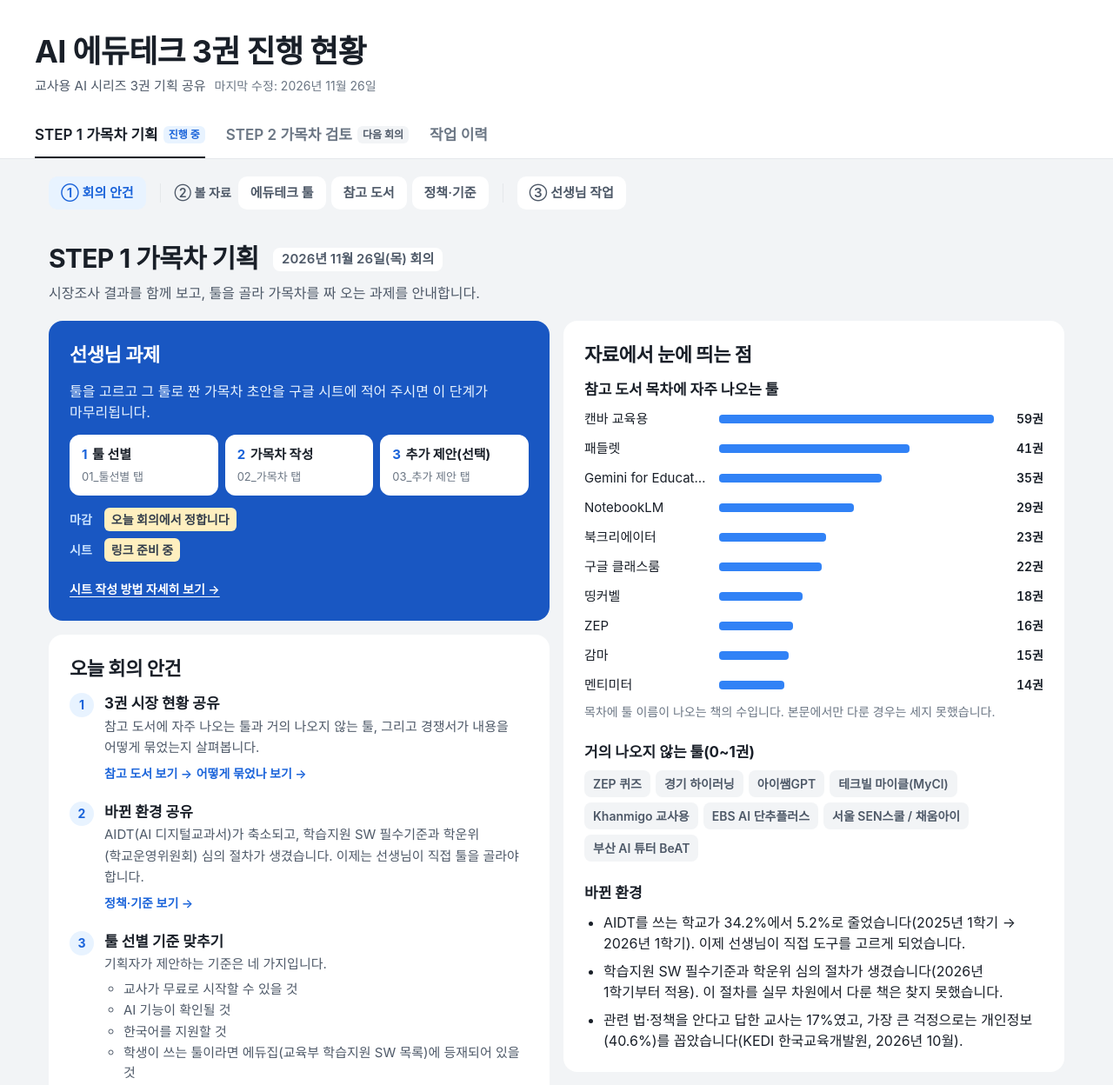
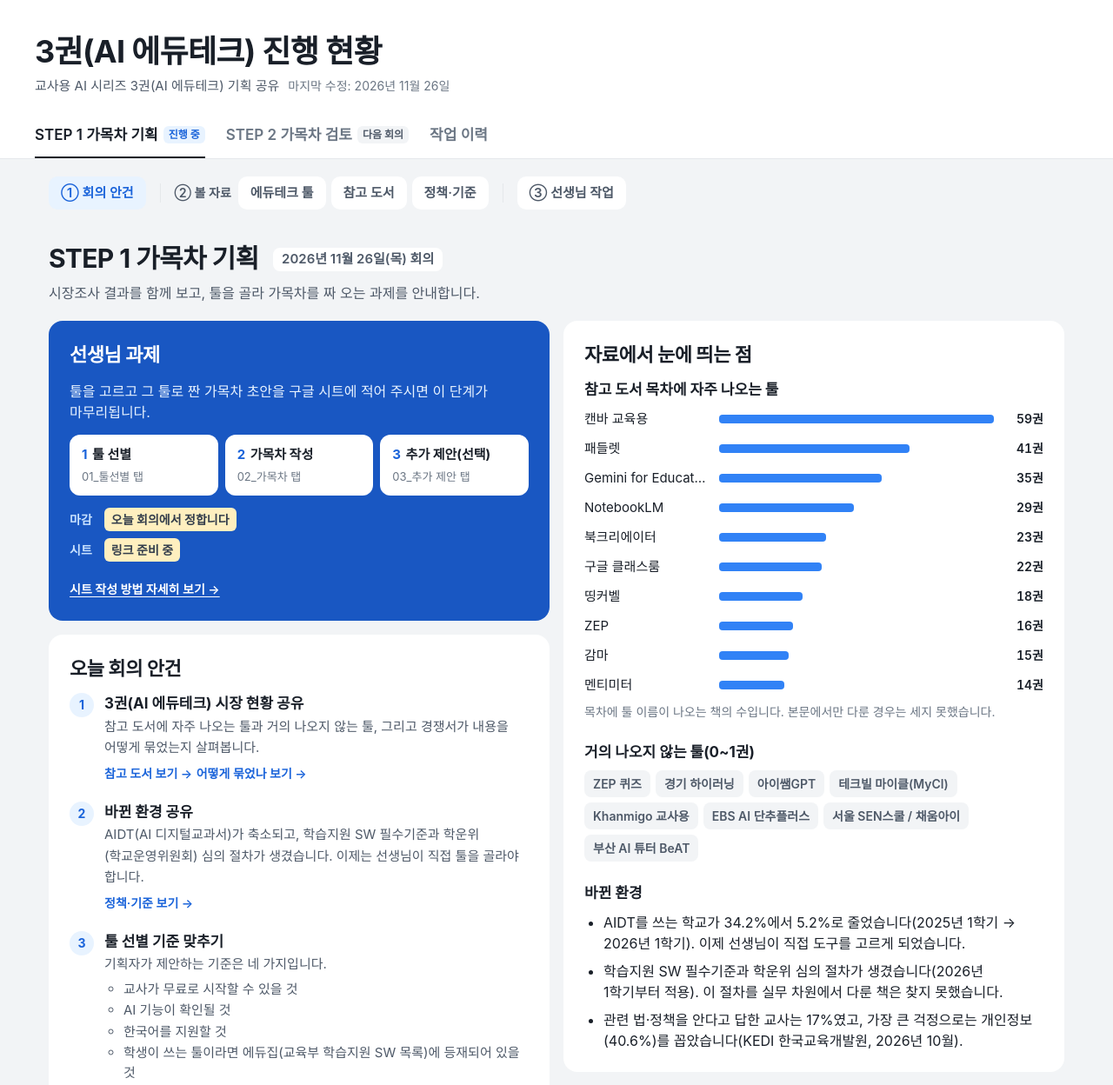
Before and after one commit to gmountain01/edutech, a plain HTML site: page docs/index.html in a window 1280 px wide. Shown: the top 1248 px of the page at 87% size. Drawn offline with Linux system fonts and the light colour scheme; a web font is replaced by a local one.

Commit message:
3권 → 3권(AI 에듀테크)로 표기
Co-Authored-By: Claude Opus 5.5 <noreply@anthropic.com>

```diff
--- a/docs/index.html
+++ b/docs/index.html
@@ -1,5 +1,5 @@
 <!doctype html><html lang="ko"><head><meta charset="utf-8"><meta name="viewport" content="width=device-width,initial-scale=1,viewport-fit=cover"><style>body{margin:0}img{max-width:100%}[hidden]{display:none!important}</style></head><body>
-<title>AI 에듀테크 3권 진행 현황</title>
+<title>3권(AI 에듀테크) 진행 현황</title>
 <link rel="stylesheet" href="https://cdn.jsdelivr.net/gh/orioncactus/pretendard@v1.3.9/dist/web/variable/pretendardvariable-dynamic-subset.min.css">
 <style>
 /* DESIGN.md(TDS 참고) 적용: 파랑 하나를 기능색으로, 회청색 무채색, 그림자 없이 평평한 면. 데이터는 build_site.py 가 채운다
@@ -280,8 +280,8 @@ td a:hover{text-decoration:underline}
 </style>
 
 <header class="board"><div class="in">
-  <h1>AI 에듀테크 3권 진행 현황</h1>
-  <p>교사용 AI 시리즈 3권 기획 공유<span class="status">마지막 수정: 2026년 11월 26일</span></p>
+  <h1>3권(AI 에듀테크) 진행 현황</h1>
+  <p>교사용 AI 시리즈 3권(AI 에듀테크) 기획 공유<span class="status">마지막 수정: 2026년 11월 26일</span></p>
   <nav class="tabs" aria-label="단계">
     <a class="tab" href="#agenda" data-step="1">STEP 1<span class="tl"> 가목차 기획</span><span class="badge"><span class="vh">, </span>진행 중</span></a>
     <a class="tab" href="#step2" data-step="2">STEP 2<span class="tl"> 가목차 검토</span><span class="badge off"><span class="vh">, </span>다음 회의</span></a>
@@ -320,7 +320,7 @@ td a:hover{text-decoration:underline}
       <section class="box">
         <h3>오늘 회의 안건</h3>
         <ol class="agenda">
-          <li><div><b>3권 시장 현황 공유</b><span class="d">참고 도서에 자주 나오는 툴과 거의 나오지 않는 툴, 그리고 경쟁서가 내용을 어떻게 묶었는지 살펴봅니다.</span><br><a class="go" href="#books">참고 도서 보기 →</a> <a class="go" href="#types">어떻게 묶었나 보기 →</a></div></li>
+          <li><div><b>3권(AI 에듀테크) 시장 현황 공유</b><span class="d">참고 도서에 자주 나오는 툴과 거의 나오지 않는 툴, 그리고 경쟁서가 내용을 어떻게 묶었는지 살펴봅니다.</span><br><a class="go" href="#books">참고 도서 보기 →</a> <a class="go" href="#types">어떻게 묶었나 보기 →</a></div></li>
           <li><div><b>바뀐 환경 공유</b><span class="d">AIDT(AI 디지털교과서)가 축소되고, 학습지원 SW 필수기준과 학운위(학교운영위원회) 심의 절차가 생겼습니다. 이제는 선생님이 직접 툴을 골라야 합니다.</span><br><a class="go" href="#policy">정책·기준 보기 →</a></div></li>
           <li><div><b>툴 선별 기준 맞추기</b><span class="d">기획자가 제안하는 기준은 네 가지입니다.</span>
             <ul class="crits"><li>교사가 무료로 시작할 수 있을 것</li><li>AI 기능이 확인될 것</li><li>한국어를 지원할 것</li><li>학생이 쓰는 툴이라면 에듀집(교육부 학습지원 SW 목록)에 등재되어 있을 것</li></ul>
@@ -347,7 +347,7 @@ td a:hover{text-decoration:underline}
       <section class="box">
         <h3>시리즈 안에서 정해진 것</h3>
         <ul>
-          <li>바이브 코딩은 1·2권, 이미지·영상 생성은 4권, AI 서·논술형 평가는 5권에서 다룹니다. 3권에서는 해당 권을 한 줄로 안내하는 데 그칩니다.</li>
+          <li>바이브 코딩은 1·2권, 이미지·영상 생성은 4권, AI 서·논술형 평가는 5권에서 다룹니다. 3권(AI 에듀테크)에서는 해당 권을 한 줄로 안내하는 데 그칩니다.</li>
         </ul>
       </section>
     </div>
@@ -562,7 +562,7 @@ td a:hover{text-decoration:underline}
       <li><b>툴 공식 링크</b>: 37종 모두 연결했습니다. 서울 SEN스쿨/채움아이는 SEN스쿨 주소로 연결했습니다(채움아이는 따로 공개된 주소가 없음). 부산 BeAT는 공개 주소가 없어 부산교육청 보도자료로 연결했습니다(교육디지털원패스로 로그인).</li>
       <li><b>툴과 참고 도서 연결</b>: 예스24 목차에 툴 이름이 나온 책을 툴마다 연결했습니다. 본문에서만 다룬 경우는 세지 못했습니다.</li>
       <li><b>참고 도서 89권</b>: 교사 대상 AI 도서 전수조사(309권) 가운데 제목에 '에듀테크'가 있거나 목차에 조사한 툴이 두 개 이상 나오는 책입니다(바이브 코딩 책 제외). 신간 5권(이지스 「AI 에듀테크 활용 백과」, 「열두 달 에듀테크」, 「교사들의 에듀테크 활용 바이블」, 「수학 수업이 달라지는 AI·에듀테크 활용법」, 「Google로 수업을 바꾸는 교사들의 시크릿」)은 예스24 목차를 새로 모았습니다. 3권은 예스24에 목차가 없습니다.</li>
-      <li><b>페이지 만들기</b>: 1·2권 진행 현황 페이지와 같은 디자인으로 3권 페이지를 만들었습니다.</li>
+      <li><b>페이지 만들기</b>: 1·2권 진행 현황 페이지와 같은 디자인으로 3권(AI 에듀테크) 페이지를 만들었습니다.</li>
     </ul></div>
     <div class="box"><p class="d">2026년 11월 25일 · 시장조사</p><ul>
       <li>3·4권 시장조사(에듀테크 / 이미지·동영상): 경쟁서, 툴 목록(무료 범위 · 연령 · 에듀집 등재), 정책 근거(학습지원 SW 필수기준 · 학운위 심의 · AIDT 활용 현황)</li>
```
Also changed, not shown: index.html (+6 -6 lines).
